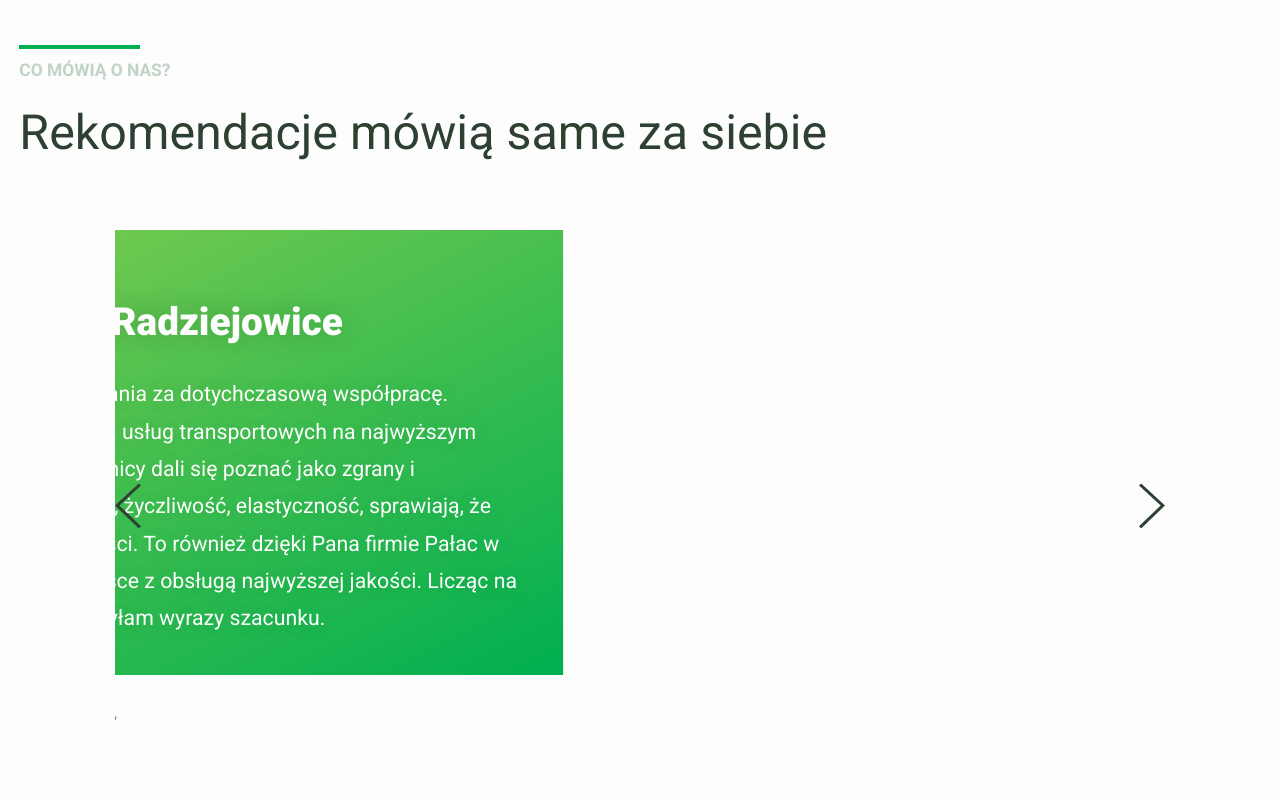
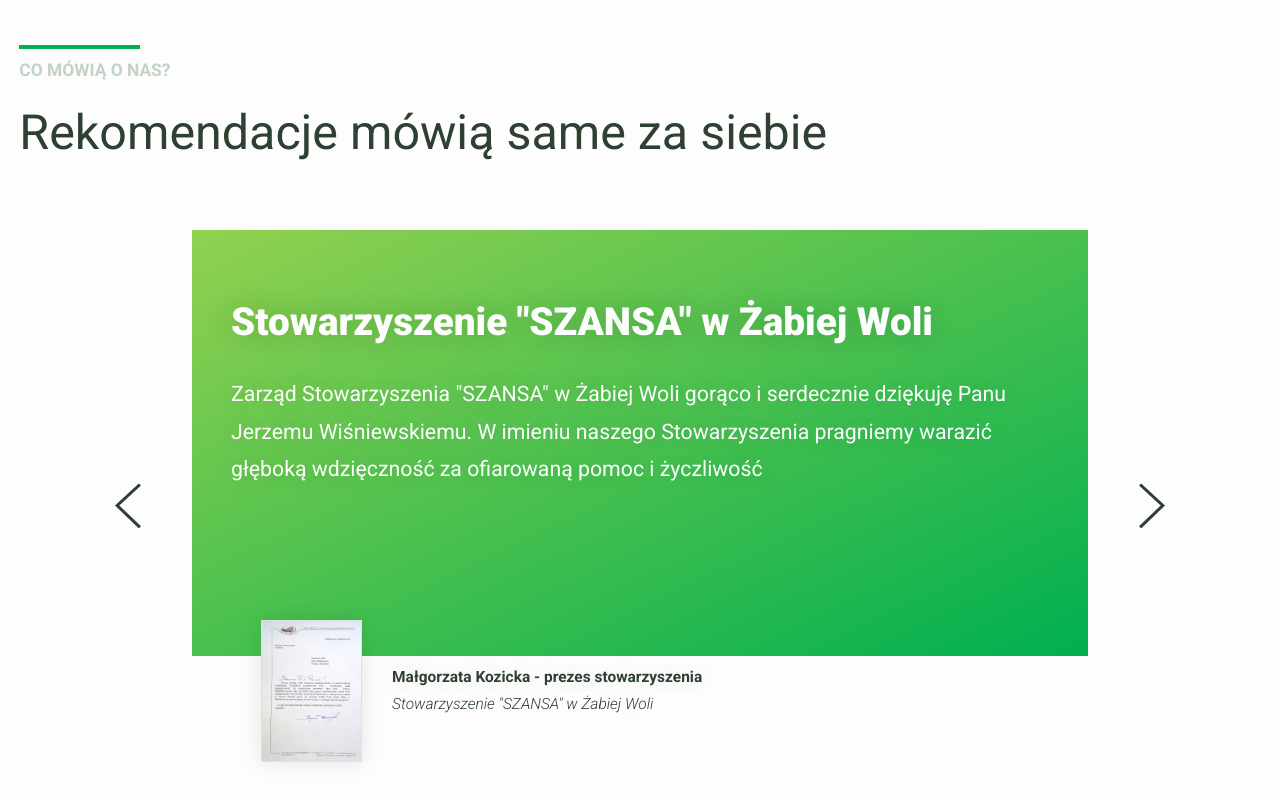
Before and after one commit to KrzysztofGrudzien/mimtrans-landing-page, a React (Create React App) app: page / in a window 1280 px wide. Shown: the part 6796-7596 px from the top of the page. Built offline with nearby package versions, Linux system fonts and the light colour scheme.

Commit message:
add a functionality and animations for testimonials slider

```diff
--- a/src/components/Testimonials.js
+++ b/src/components/Testimonials.js
@@ -1,8 +1,27 @@
 import arrowLeftIcon from '../assets/img/arrow-left-icon.svg';
 import arrowRightIcon from '../assets/img/arrow-right-icon.svg';
-import testimonialOneImageSmall from '../assets/img/referencja-1.png';
+import { useState } from 'react';
+import { slides } from '../data/slides';
 
 const Testimonials = () => {
+    const [nextSlide, setNextSlide] = useState(100);
+
+    const handleNextSlide = () => {
+        if (nextSlide > 200) {
+            setNextSlide(0);
+        } else {
+            setNextSlide(nextSlide + 100);
+        }
+    };
+
+    const handlePrevSlide = () => {
+        if (nextSlide < 100) {
+            setNextSlide(0);
+        } else {
+            setNextSlide(nextSlide - 100);
+        }
+    };
+
     return (
         <section className='testimonials container' id='testimonials'>
             <span className='text-id'>rekomendacje</span>
@@ -10,30 +29,32 @@ const Testimonials = () => {
                 <span className='testimonials-subtitle'>Co mówią o nas?</span>
                 <h2 className='contact-title'>Rekomendacje mówią same za siebie</h2>
             </div>
-            <div className='slider flex-center'>
-                <img src={arrowLeftIcon} className='slider-prev' alt='Strzałka przewijająca poprzednie rekomendacje' />
-                <article className='slider-content'>
-                    <h3 className='slider-content-title'>Dom Pracy Twórczej w Radziejowice</h3>
-                    <p className='slider-content-description'>
-                        Proszę przyjąć moje serdeczne podziękowania za dotychczasową współpracę. Chciałbym pogratulować
-                        Panu świadczenia usług transportowych na najwyższym poziomie. Pana oraz Pańscy Współpracownicy
-                        dali się poznać jako zgrany i profesjonalny zespół. Pana zaangażowanie, życzliwość,
-                        elastyczność, sprawiają, że zdobywamy uznanie w oczach naszych gości. To również dzięki Pana
-                        firmie Pałac w Radziejowicach postrzegany jest jako miejsce z obsługą najwyższej jakości. Licząc
-                        na kolejne lata tak owocnej współpracy, przesyłam wyrazy szacunku.
-                    </p>
-                    <footer className='slider-content-footer'>
-                        <img
-                            src={testimonialOneImageSmall}
-                            alt='miniaturka zdjęcia referencji z domu pracy twórczejw w Radziejowicach'
-                        />
-                        <div className='divider'>
-                            <div className='slider-content-footer-name'>Bogumił Mrówczyński - dyrektor</div>
-                            <div className='slider-content-footer-place'>"Dom Pracy Twórczej w Radziejowice"</div>
-                        </div>
-                    </footer>
-                </article>
-                <img src={arrowRightIcon} className='slider-next' alt='Strzałka przewijająca następne rekomendacje' />
+            <div className='slider'>
+                <img
+                    src={arrowLeftIcon}
+                    className='slider-prev'
+                    alt='Strzałka przewijająca poprzednie rekomendacje'
+                    onClick={handlePrevSlide}
+                />
+                {slides.map((slide, i) => (
+                    <article className='slider-content' style={{ transform: `translateX(${i * -100 + nextSlide}%)` }}>
+                        <h3 className='slider-content-title'>{slide.title}</h3>
+                        <p className='slider-content-description'>{slide.description}</p>
+                        <footer className='slider-content-footer'>
+                            <img src={slide.image} alt={slide.alt} />
+                            <div className='divider'>
+                                <div className='slider-content-footer-name'>{slide.name}</div>
+                                <div className='slider-content-footer-place'>{slide.subtitle}</div>
+                            </div>
+                        </footer>
+                    </article>
+                ))}
+                <img
+                    src={arrowRightIcon}
+                    className='slider-next'
+                    alt='Strzałka przewijająca następne rekomendacje'
+                    onClick={handleNextSlide}
+                />
             </div>
         </section>
     );
```
